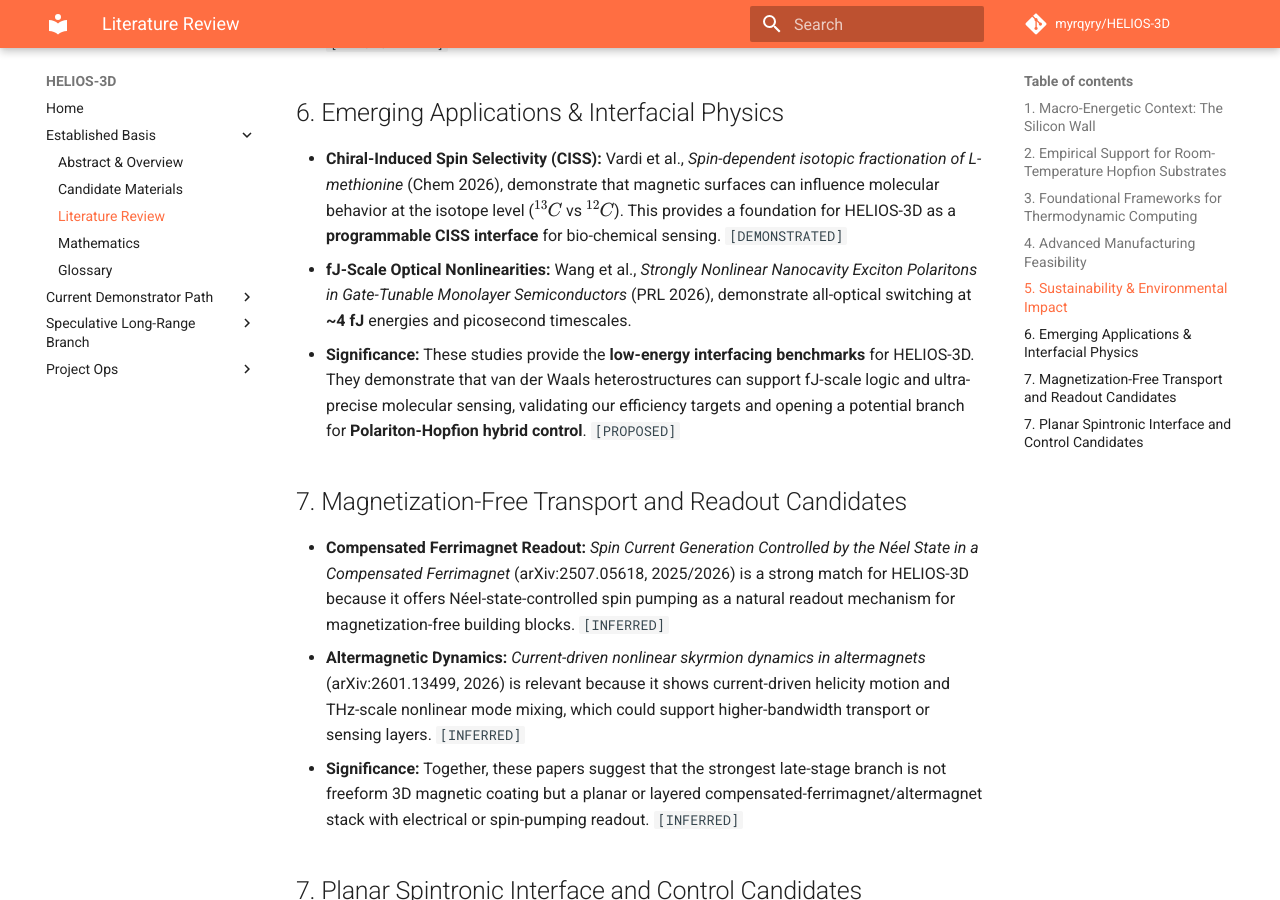
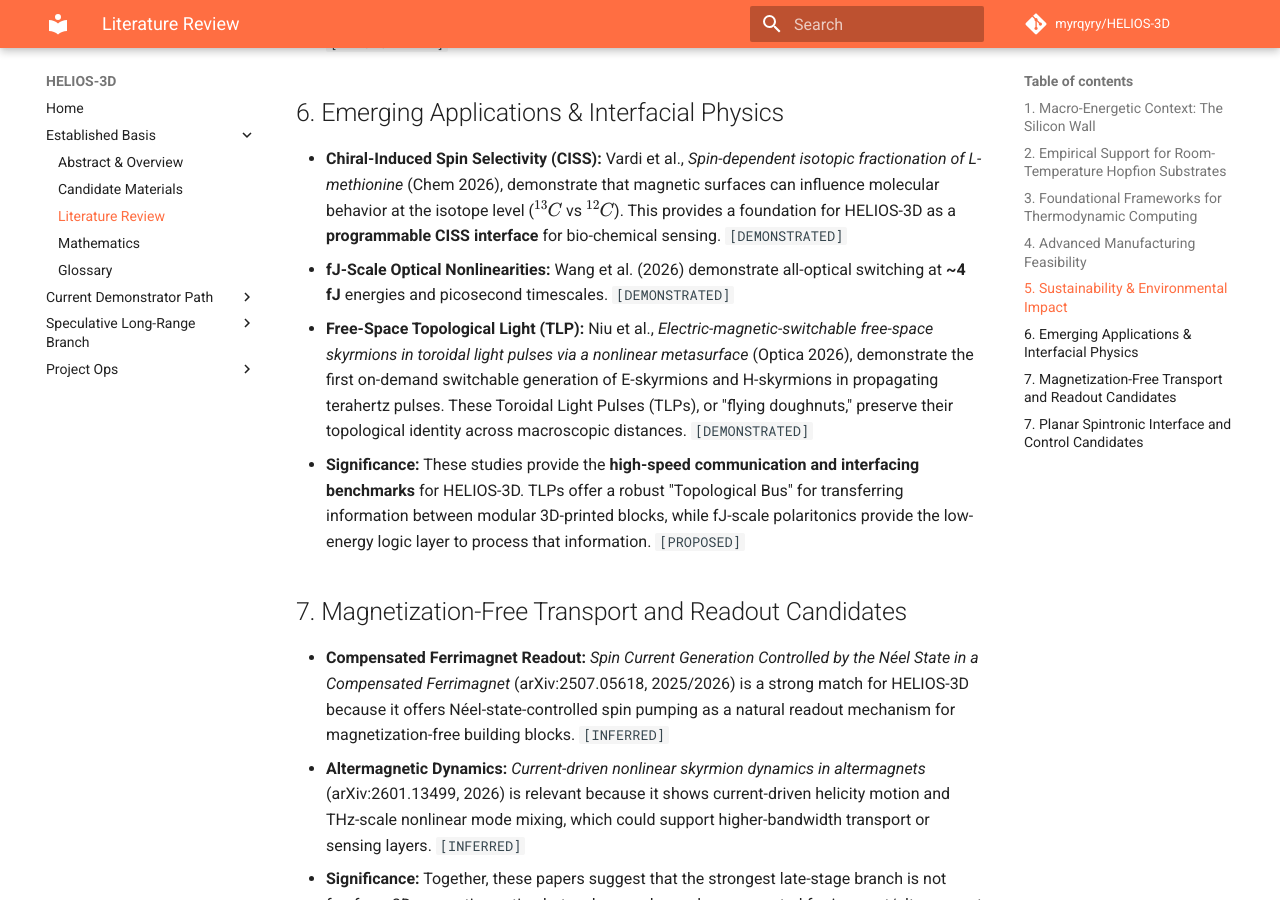
Before and after one commit to myrqyry/HELIOS-3D, an MkDocs documentation site: the page built from docs/LITERATURE_REVIEW.md, in a window 1280 px wide and 900 px high, scrolled down 2865 px. Built offline with MkDocs 1.6.1 and Material for MkDocs 9.7.7, drawn with Linux system fonts in a browser that asks for light colours; comment, search, counter and statistics services are not loaded.

Commit message:
docs: integrate Toroidal Light Pulses (TLPs) as a robust topological data bus (Niu et al., 2026)

```diff
--- a/docs/LITERATURE_REVIEW.md
+++ b/docs/LITERATURE_REVIEW.md
@@ -39,8 +39,9 @@ Recent literature provides a basis for investigating specific heterostructures a
 
 ## 6. Emerging Applications & Interfacial Physics
 *   **Chiral-Induced Spin Selectivity (CISS):** Vardi et al., *Spin-dependent isotopic fractionation of L-methionine* (Chem 2026), demonstrate that magnetic surfaces can influence molecular behavior at the isotope level ($^{13}C$ vs $^{12}C$). This provides a foundation for HELIOS-3D as a **programmable CISS interface** for bio-chemical sensing. `[DEMONSTRATED]`
-*   **fJ-Scale Optical Nonlinearities:** Wang et al., *Strongly Nonlinear Nanocavity Exciton Polaritons in Gate-Tunable Monolayer Semiconductors* (PRL 2026), demonstrate all-optical switching at **~4 fJ** energies and picosecond timescales.
-*   **Significance:** These studies provide the **low-energy interfacing benchmarks** for HELIOS-3D. They demonstrate that van der Waals heterostructures can support fJ-scale logic and ultra-precise molecular sensing, validating our efficiency targets and opening a potential branch for **Polariton-Hopfion hybrid control**. `[PROPOSED]`
+*   **fJ-Scale Optical Nonlinearities:** Wang et al. (2026) demonstrate all-optical switching at **~4 fJ** energies and picosecond timescales. `[DEMONSTRATED]`
+*   **Free-Space Topological Light (TLP):** Niu et al., *Electric-magnetic-switchable free-space skyrmions in toroidal light pulses via a nonlinear metasurface* (Optica 2026), demonstrate the first on-demand switchable generation of E-skyrmions and H-skyrmions in propagating terahertz pulses. These Toroidal Light Pulses (TLPs), or "flying doughnuts," preserve their topological identity across macroscopic distances. `[DEMONSTRATED]`
+*   **Significance:** These studies provide the **high-speed communication and interfacing benchmarks** for HELIOS-3D. TLPs offer a robust "Topological Bus" for transferring information between modular 3D-printed blocks, while fJ-scale polaritonics provide the low-energy logic layer to process that information. `[PROPOSED]`
 
 ## 7. Magnetization-Free Transport and Readout Candidates
 *   **Compensated Ferrimagnet Readout:** *Spin Current Generation Controlled by the Néel State in a Compensated Ferrimagnet* (arXiv:2507.05618, 2025/2026) is a strong match for HELIOS-3D because it offers Néel-state-controlled spin pumping as a natural readout mechanism for magnetization-free building blocks. `[INFERRED]`
```
Also changed, not shown: docs/CLAIMS_MATRIX.md (+1 -0 lines), docs/GLOSSARY.md (+3 -0 lines).
